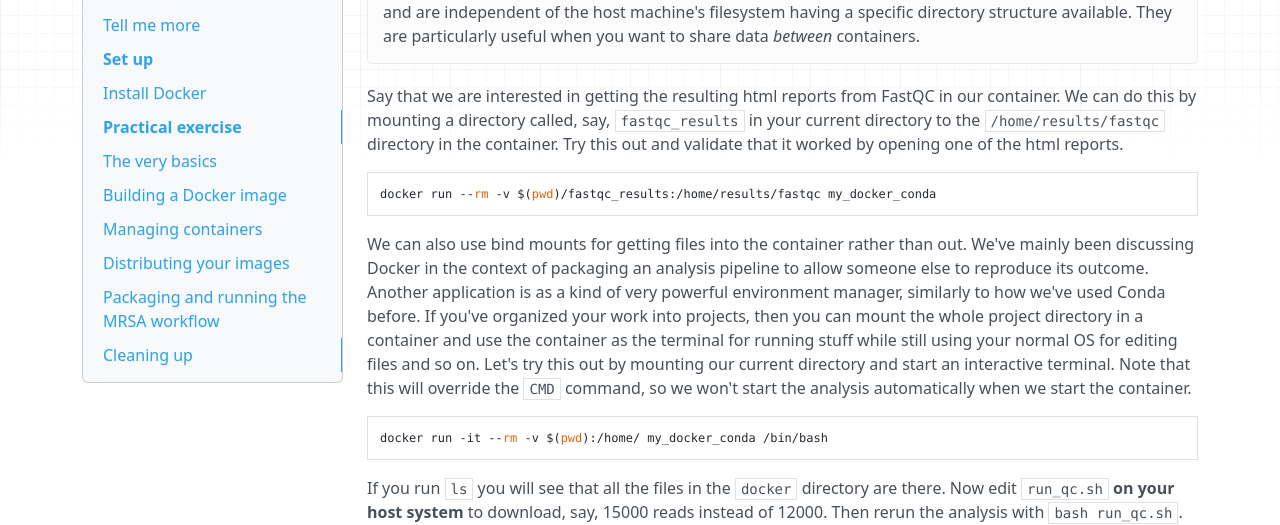
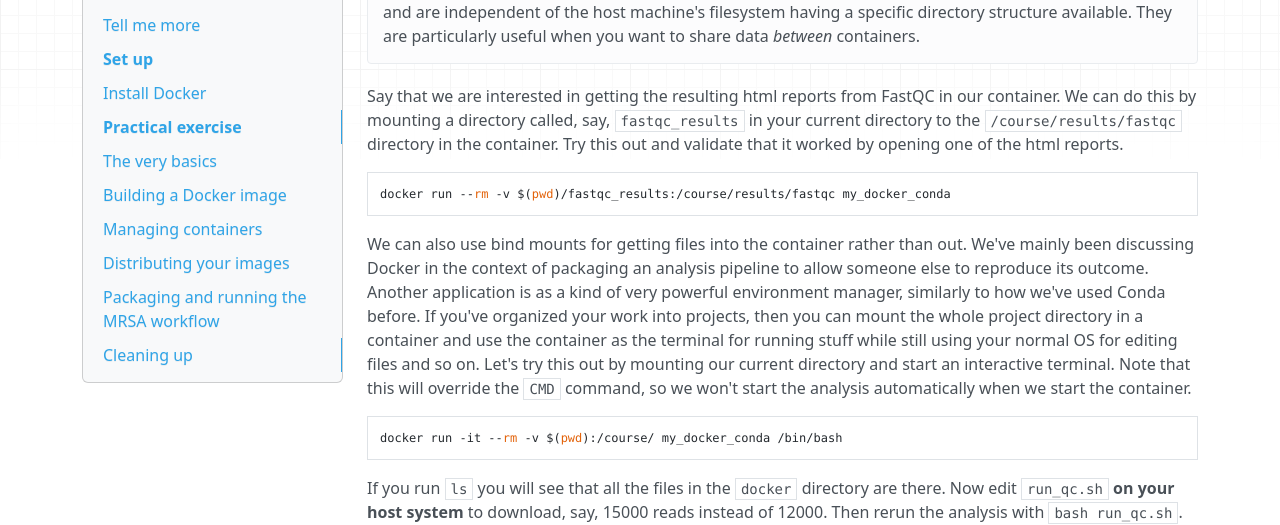
Before and after one commit to NBISweden/workshop-reproducible-research, an MkDocs documentation site: the page built from docs/docker.md, in a window 1280 px wide and 900 px high, scrolled down 10300 px. Shown: the part 147-672 px from the top of the window. Built offline with MkDocs 1.6.1, drawn with Linux system fonts in a browser that asks for light colours; nearby versions of some CDN libraries; formulas are drawn with MathJax 3; old or Windows-style settings are respelled for this version of MkDocs; some of the changed text lies outside the part shown.

Commit message:
changed docker workdir to course

````diff
--- a/docs/docker.md
+++ b/docs/docker.md
@@ -220,7 +220,7 @@
 SHELL ["/bin/bash", "-c"]
 
 # Set workdir
-WORKDIR /home
+WORKDIR /course
 
 # Open port for running Jupyter Notebook
 EXPOSE 8888
@@ -260,7 +260,7 @@
 1. Create the file `Dockerfile_conda`.
 2. Set `FROM` to the image we just built.
 3. Install the required packages with Conda. We could do this by adding `environment.yml` from the Conda tutorial, but here we do it directly as `RUN` commands. We need the add the conda-forge and bioconda channels with `conda config --add channels channel_name` and install `fastqc=0.11.6` and `sra-tools=2.8` with `conda install`. There is little point in defining and activating a Conda environment since the container is self-contained, but do so if you want.
-4. Add `run_qc.sh` to the image by using the `COPY` instruction. The syntax is `COPY source target`, so in our case simply `COPY run_qc.sh .` to copy to the home directory in the image.
+4. Add `run_qc.sh` to the image by using the `COPY` instruction. The syntax is `COPY source target`, so in our case simply `COPY run_qc.sh .` to copy to the work directory in the image.
 5. Set the default command for the image to `bash run_qc.sh`, which will execute the shell script.
 6. Build the image and tag it `my_docker_conda`. Verify with `docker image ls`.
 
@@ -314,16 +314,16 @@
 !!! tip
     Docker also has a more advanced way of data storage called [volumes](https://docs.docker.com/engine/admin/volumes/). Volumes provide added flexibility and are independent of the host machine's filesystem having a specific directory structure available. They are particularly useful when you want to share data *between* containers.
 
-Say that we are interested in getting the resulting html reports from FastQC in our container. We can do this by mounting a directory called, say, `fastqc_results` in your current directory to the `/home/results/fastqc` directory in the container. Try this out and validate that it worked by opening one of the html reports.
+Say that we are interested in getting the resulting html reports from FastQC in our container. We can do this by mounting a directory called, say, `fastqc_results` in your current directory to the `/course/results/fastqc` directory in the container. Try this out and validate that it worked by opening one of the html reports.
 
 ```bash
-docker run --rm -v $(pwd)/fastqc_results:/home/results/fastqc my_docker_conda
+docker run --rm -v $(pwd)/fastqc_results:/course/results/fastqc my_docker_conda
 ```
 
 We can also use bind mounts for getting files into the container rather than out. We've mainly been discussing Docker in the context of packaging an analysis pipeline to allow someone else to reproduce its outcome. Another application is as a kind of very powerful environment manager, similarly to how we've used Conda before. If you've organized your work into projects, then you can mount the whole project directory in a container and use the container as the terminal for running stuff while still using your normal OS for editing files and so on. Let's try this out by mounting our current directory and start an interactive terminal. Note that this will override the `CMD` command, so we won't start the analysis automatically when we start the container.
 
 ```bash
-docker run -it --rm -v $(pwd):/home/ my_docker_conda /bin/bash
+docker run -it --rm -v $(pwd):/course/ my_docker_conda /bin/bash
 ```
 
 If you run `ls` you will see that all the files in the `docker` directory are there. Now edit `run_qc.sh` **on your host system** to download, say, 15000 reads instead of 12000. Then rerun the analysis with `bash run_qc.sh`. Tada! Validate that the resulting html reports look fine and then exit the container with `exit`.
@@ -356,7 +356,7 @@
 
 Now take a look at `Dockerfile`. Everything should look quite familiar to you, since it's basically the same steps as in the image we constructed in the previous section. The main difference is that here we start from `rocker/verse:3.4.0` rather than from `ubuntu:16.04`. This image contains RStudio and a number of publishing-related packages, most notably LaTeX for generating PDF reports. We need this in order to be able to render the Supplementary material report to PDF, but unfortunately it also takes up quite a lot of space (2.2 GB). The other main difference is that we install a number of R packages using Bioconductor. We could have included these in the Conda environment as well, but R's package management is quite good so we might as well use that. If you look at the `CMD` command you can see that it will run the whole Snakemake workflow by default.
 
-Now run `docker build` as before and go get a coffee while the image builds (or you could use `docker pull scilifelablts/reproducible_research_course` which will download the same image). Validate with `docker image ls`. Now all that remains is to run the whole thing with `docker run`. We just want to get the results, so mount the directory `/home/results/` to, say, `mrsa_results` in your current directory. Well done! You now have an image that allows anyone to exactly reproduce your analysis workflow (if you first `docker push` to Dockerhub that is).
+Now run `docker build` as before and go get a coffee while the image builds (or you could use `docker pull scilifelablts/reproducible_research_course` which will download the same image). Validate with `docker image ls`. Now all that remains is to run the whole thing with `docker run`. We just want to get the results, so mount the directory `/course/results/` to, say, `mrsa_results` in your current directory. Well done! You now have an image that allows anyone to exactly reproduce your analysis workflow (if you first `docker push` to Dockerhub that is).
 
 !!! tip
     If you've done the [Jupyter Notebook tutorial](jupyter.md), you know that Jupyter Notebook runs as a web server. This makes it very well suited for running in a Docker container, since we can just expose the port Jupyter Notebook uses and redirect it to one of our own. You can then work with the notebooks in your browser just as you've done before, while it's actually running in the container. This means you could package your data, scripts and environment in a Docker image that also runs a Jupyter Notebook server. If you make this image available, say on Dockerhub, other researchers could then download it and interact with your data/code via the fancy interactive Jupyter notebooks that you have prepared for them. We haven't made any fancy notebooks for you, but we *have* set up a Jupyter Notebook server. Try it out if you want to (replace the image name with your version if you've built it yourself):
--- a/docs/todo.txt
+++ b/docs/todo.txt
@@ -7,7 +7,6 @@
 TODO: Handle UTF8 multiQC
 TODO: Make new repo for initiating repres project dir structure (+ template files?)
 TODO: Add detailed installation instructions for R and RStudio
-TODO: Check and change after repo was installed in /files in Docker instead of /home
 
 TODO: Syntax highlighting in rmarkdown - will not do, cannot find solution
 TODO: In SM: list-x-changes (mention version)
````
Also changed, not shown: docs/tutorial_intro.md (+1 -1 lines), 1 other file.
